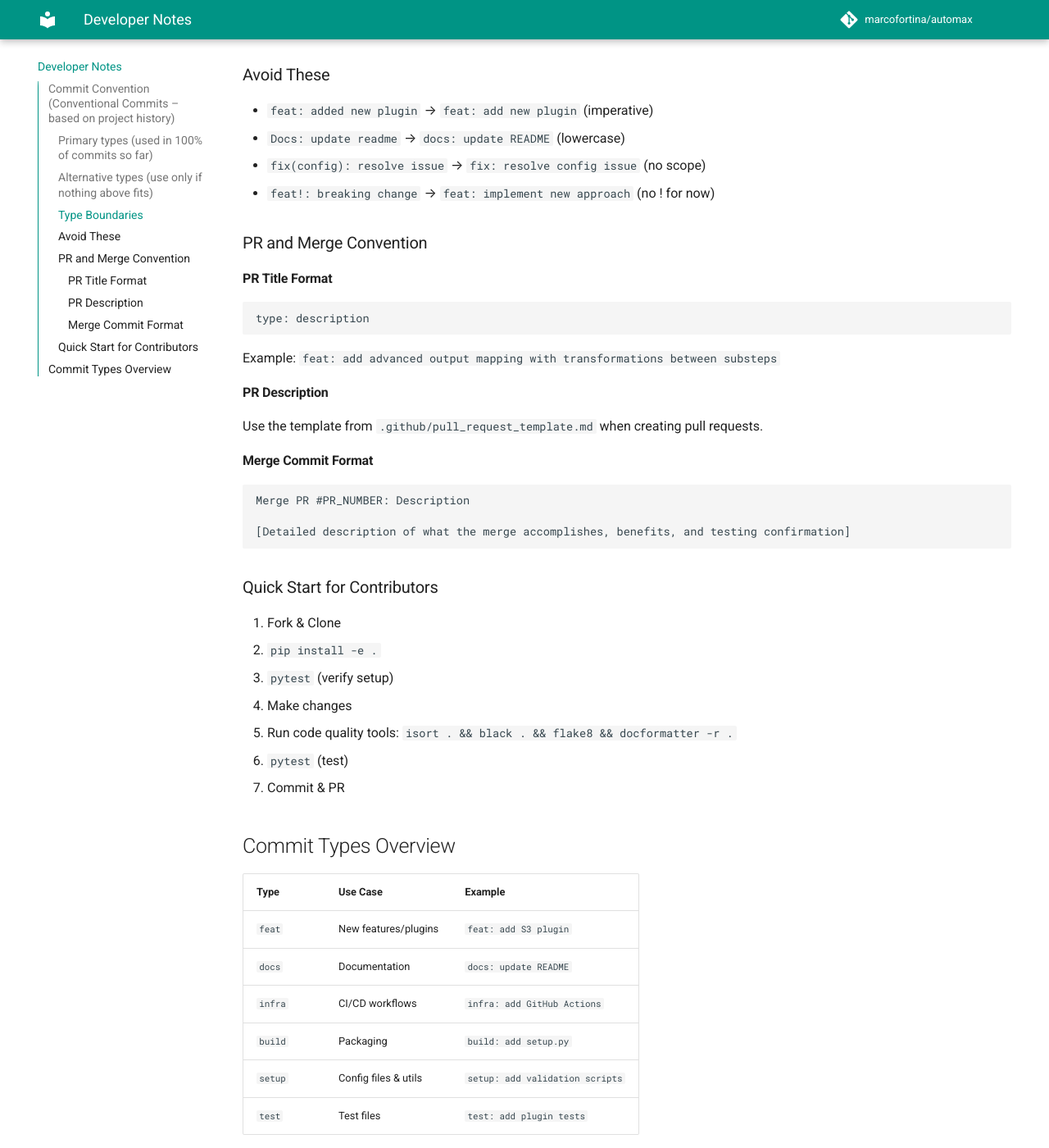
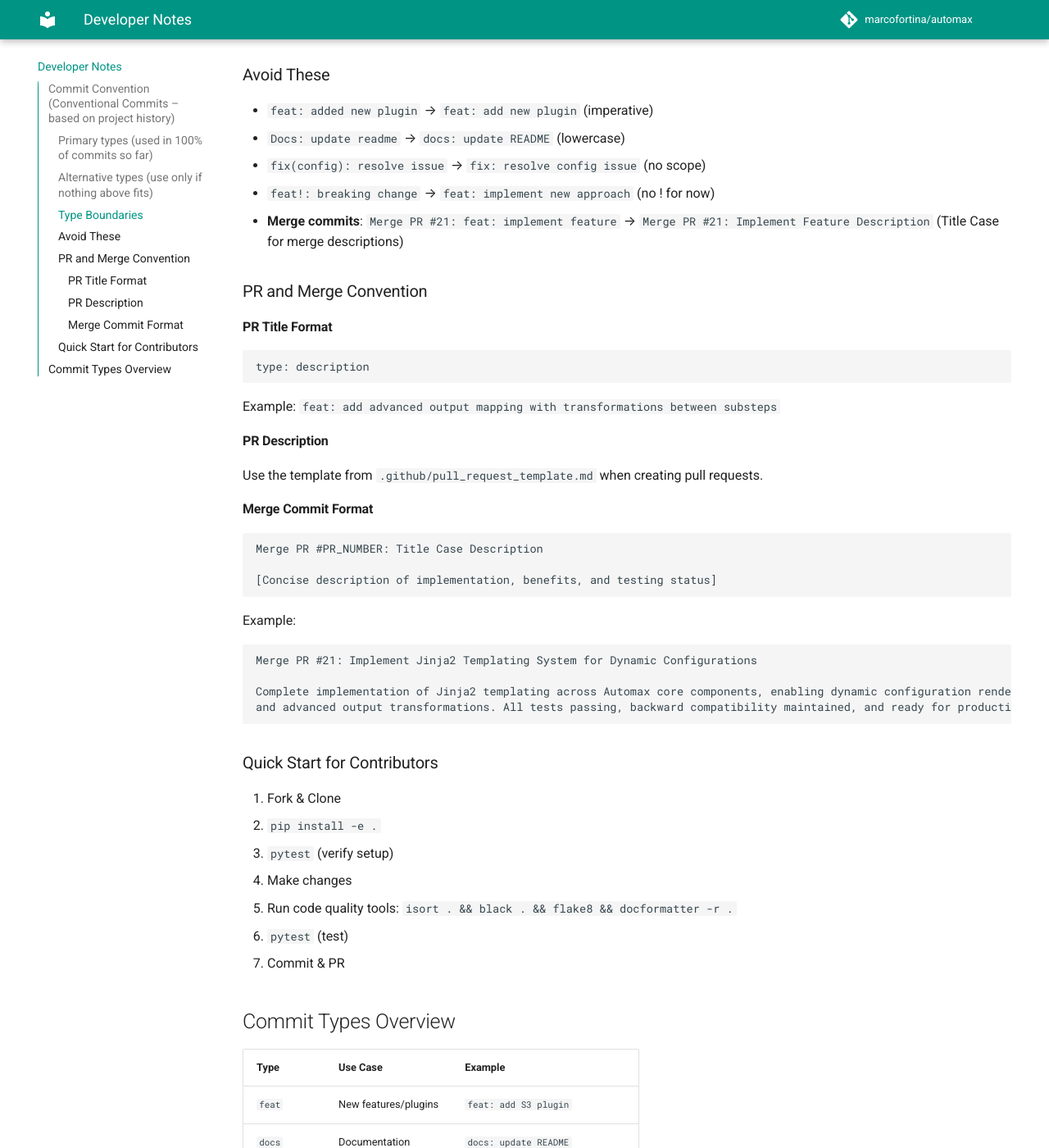
Before and after one commit to marcofortina/automax, an MkDocs documentation site: the page built from docs/DEVELOPER-NOTES.md, in a window 1280 px wide and 1400 px high, scrolled down 1073 px. Shown: the whole window at 82% size. Built offline with MkDocs 1.6.1 and Material for MkDocs 9.7.7, drawn with Linux system fonts in a browser that asks for light colours; comment, search, counter and statistics services are not loaded.

Commit message:
docs: update merge commit format in contributing guidelines and developer notes

````diff
--- a/docs/DEVELOPER-NOTES.md
+++ b/docs/DEVELOPER-NOTES.md
@@ -43,6 +43,7 @@ We use **lowercase** types + imperative mood. No scope unless needed `(core)`, n
 - `Docs: update readme` → `docs: update README` (lowercase)
 - `fix(config): resolve issue` → `fix: resolve config issue` (no scope)
 - `feat!: breaking change` → `feat: implement new approach` (no ! for now)
+- **Merge commits**: `Merge PR #21: feat: implement feature` → `Merge PR #21: Implement Feature Description` (Title Case for merge descriptions)
 
 ### PR and Merge Convention
 
@@ -57,9 +58,16 @@ Use the template from `.github/pull_request_template.md` when creating pull requ
 
 #### Merge Commit Format
 ```text
-Merge PR #PR_NUMBER: Description
+Merge PR #PR_NUMBER: Title Case Description
 
-[Detailed description of what the merge accomplishes, benefits, and testing confirmation]
+[Concise description of implementation, benefits, and testing status]
+```
+Example:
+```text
+Merge PR #21: Implement Jinja2 Templating System for Dynamic Configurations
+
+Complete implementation of Jinja2 templating across Automax core components, enabling dynamic configuration rendering
+and advanced output transformations. All tests passing, backward compatibility maintained, and ready for production use.
 ```
 
 ### Quick Start for Contributors
````
Also changed, not shown: docs/CONTRIBUTING.md (+2 -0 lines).
